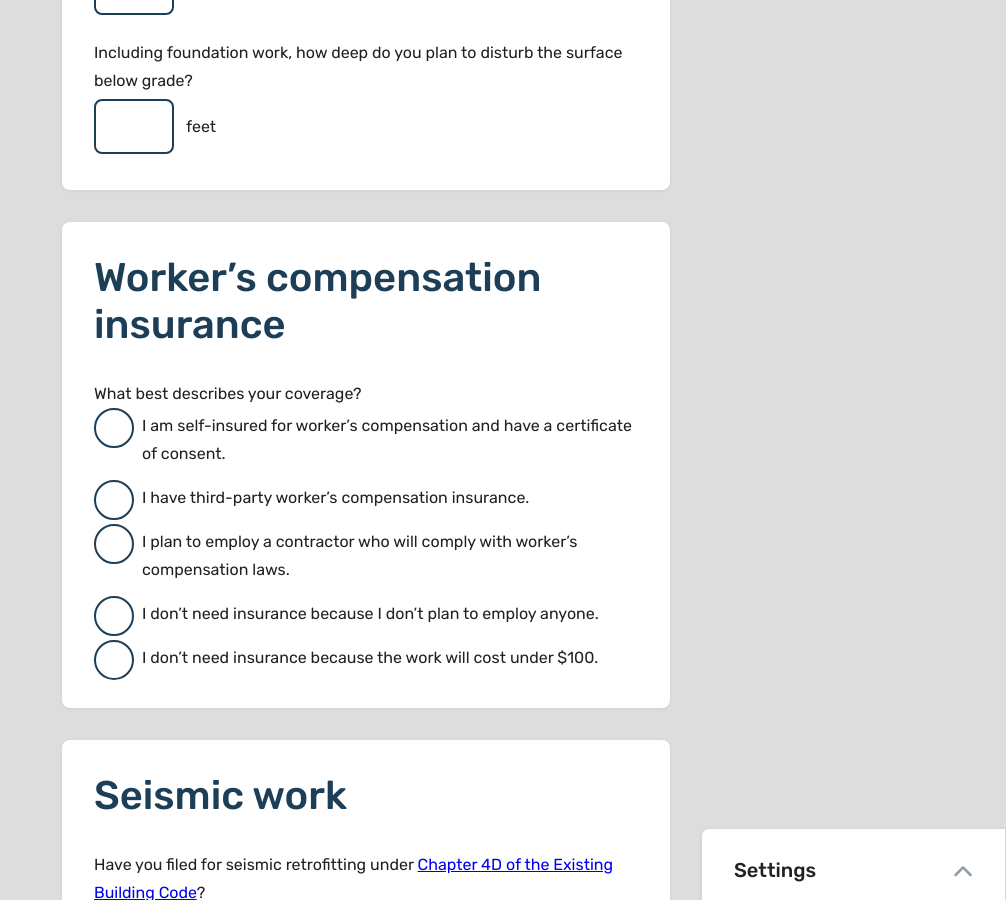
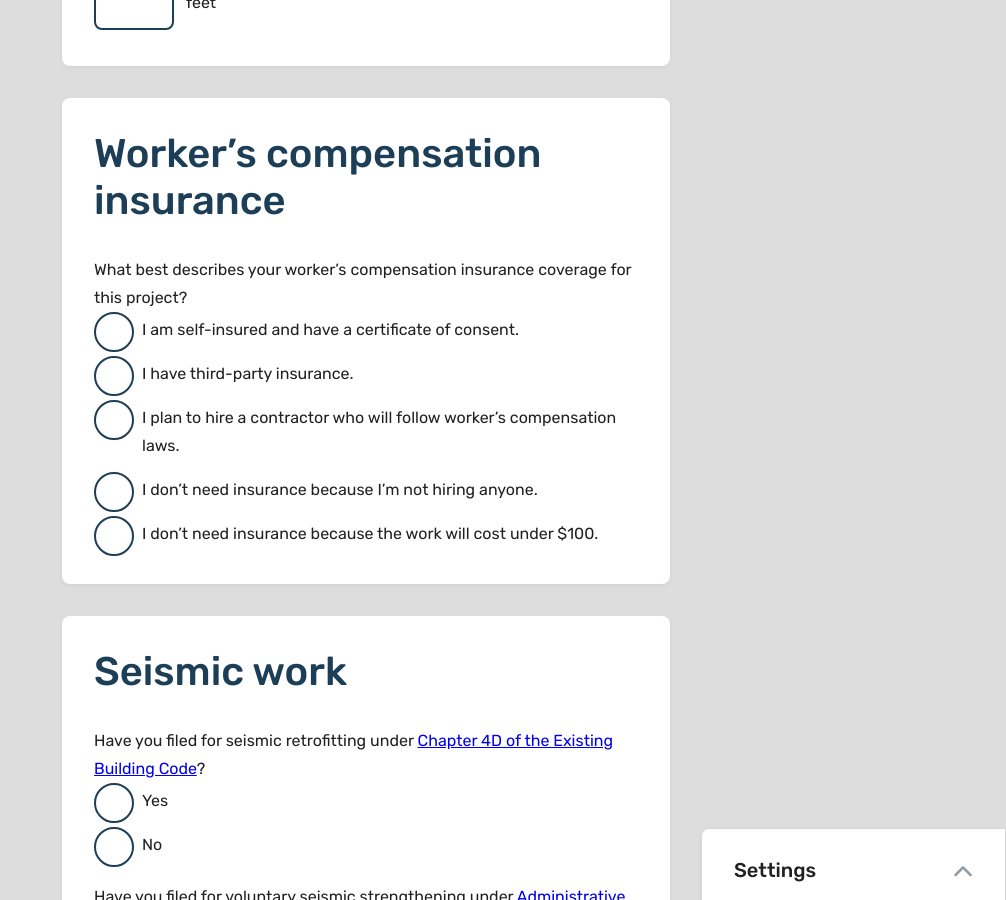
Before and after one commit to SFDigitalServices/form-jekyll, a Jekyll site: the page built from index.html, in a window 1280 px wide and 900 px high, scrolled down 5419 px. Shown: the whole window, without its empty margins (274-1280 px from the left). Built offline with Jekyll 4.4.1, drawn with Linux system fonts in a browser that asks for light colours; some of the changed lines change nothing that is shown; some of the changed text lies outside the part shown.

Commit message:
Copyedits

```diff
--- a/_data/form.yml
+++ b/_data/form.yml
@@ -15,14 +15,14 @@
   fields:
   - label: Name or DBA
 
+  - label: Mailing address
+    type: address
+
   - label: Phone number
     type: phone
 
   - label: Email address
     type: email
-
-  - label: Mailing address
-    type: address
 
   - label: Is the owner also building this ADU?
     type: radio
@@ -35,42 +35,15 @@
       hides: owner-builder
       shows: app-contact
 
-- title: Owner-Builder Disclosure Form
-  group: owner-builder
-  fields:
-  - label: >
-      We are providing you with an Owner-Builder Acknowledgment and Information Verification Form to make you aware of your responsibilities and possible risk you may incur by having this permit issued in your name as the Owner-Builder.  We will not issue a building permit until you have read and checked off your understanding of each provision. An agent of the owner cannot execute this notice unless you, the property owner, obtain the prior approval of the permitting authority.
-    type: paragraph
-
-  - type: checkbox
-    label: Read and check off each statement below to signify you understand or verify this information.
-    options:
-    - label: I understand a frequent practice of unlicensed persons is to have the property owner obtain an “Owner-Builder” building permit that erroneously implies that the property owner is providing his or her own labor and material personally. I, as an Owner-Builder, may be held liable and subject to serious financial risk for any injuries sustained by an unlicensed person and his or her employees while working on my property. My homeowner’s insurance may not provide coverage for those injuries. I am willfully acting as an Owner-Builder and am aware of the limits of my insurance coverage for injuries to workers on my property.
-    - label: I understand building permits are not required to be signed by property owners unless they are responsible for the construction and are not hiring a licensed Contractor to assume this responsibility.
-    - label: I understand as an “Owner-Builder” I am the responsible party of record on the permit. I understand that I may protect myself from potential financial risk by hiring a licensed Contractor and having the permit filed in his or her name instead of my own.
-    - label: I understand Contractors are required by law to be licensed and bonded in California and to list their license numbers on permits and contracts.
-    - label: I understand if I employ or otherwise engage any persons, other than California licensed Contractors, and the total value of my construction is at least five hundred dollars ($500), including labor and materials, I may be considered an “employer” under state and federal law.
-    - label: I understand if I am considered an “employer” under state and federal law, I must register with the state and federal government, withhold payroll taxes, provide workers’ compensation disability insurance, and contribute to unemployment compensation for each “employee.” I also understand my failure to abide by these laws may subject me to serious financial risk.
-    - label: I understand under California Contractors’ State License Law, an Owner-Builder who builds single-family residential structures cannot legally build them with the intent to offer them for sale, unless all work is performed by licensed subcontractors and the number of structures does not exceed four within any calendar year, or all of the work is performed under contract with a licensed general building Contractor.
-    - label: I understand as an Owner-Builder if I sell the property for which this permit is issued, I may be held liable for any financial or personal injuries sustained by any subsequent owner(s) that result from any latent construction defects in the workmanship or materials.
-    - label: I understand I may obtain more information regarding my obligations as an “employer” from the Internal Revenue Service, the United States Small Business Administration, the California Department of Benefit Payments, and the California Division of Industrial Accidents. I also understand I may contact the California Contractors’ State License Board (CSLB) at 1-800-321-CSLB (2752) or www.cslb.ca.gov for more information about licensed contractors.
-    - label: I am aware of and consent to an Owner-Builder building permit applied for in my name, and understand that I am the party legally and financially responsible for proposed construction activity at the project address.
-    - label: I agree that, as the party legally and financially responsible for this proposed construction activity, I will abide by all applicable laws and requirements that govern Owner-Builders as well as employers.
-    - label: I agree to notify the issuer of this form immediately of any additions, deletions, or changes to any of the information I have provided on this form. Licensed contractors are regulated by laws designed to protect the public. If you contract with someone who does not have a license, the Contractors’ State License Board may be unable to assist you with any financial loss you may sustain as a result of a complaint. Your only remedy against unlicensed Contractors may be in civil court. It is also important for you to understand that if an unlicensed Contractor or employee of that individual or firm is injured while working on your property, you may be held liable for damages. If you obtain a permit as Owner-Builder and wish to hire Contractors, you will be responsible for verifying whether or not those Contractors are properly licensed and the status of their workers’ compensation insurance coverage.
-
-  - type: paragraph
-    label: >
-      ~~Before a building permit can be issued, this form must be completed and signed by the property owner and returned to the agency responsible for issuing the permit.~~ *Note: A copy of the property owner’s driver’s license, form notarization, or other verification acceptable to the agency is required to be presented when the permit is issued to verify the property owner’s signature.*
-
-- title: Point of contact
-  description: Who should we contact while processing this application?
+- title: Contact Information
+  description: Who should we talk to when working on your application?
   group: app-contact
   fields:
   - label: Name
 
   - label: Title
 
-  - label: Relationship to the owner
+  - label: Relationship to owner
     type: radio
     other: true
     options:
@@ -91,7 +64,7 @@
 
   - group: contact-org
     fields:
-    - label: Name of firm / organization
+    - label: Name of organization
 
     - label: Mailing address
       type: address
@@ -102,15 +75,18 @@
     - label: Email
       type: email
 
-- title: About the project
+- title: Your property
   fields:
-  - label: What's the address? (Don't add the city and state here)
+  - label: Property address
     type: address
+    address-fields:
+    - 'street'
+    - 'zip'
 
   - label: Describe the ADUs per ordinance number.
     type: textarea
 
-  - label: Please provide a detailed description of the work that will be covered under this application.
+  - label: Please describe the work you are proposing in detail.
     type: textarea
     helptext: If applicable, list any special authorizations or changes to the Planning Code or Zoning Maps.
 
@@ -306,21 +282,21 @@
 
 - title: Worker's compensation insurance
   fields:
-  - label: What best describes your coverage?
+  - label: What best describes your worker's compensation insurance coverage for this project?
     type: radio
     options:
-    - label: "I am self-insured for worker's compensation and have a certificate of consent."
+    - label: "I am self-insured and have a certificate of consent."
       hides: comp-II
       shows: comp-I
 
-    - label: "I have third-party worker's compensation insurance."
+    - label: "I have third-party insurance."
       shows: comp-II
 
-    - label: "I plan to employ a contractor who will comply with worker's compensation laws."
+    - label: "I plan to hire a contractor who will follow worker's compensation laws."
       hides: comp-II
       shows: comp-V
 
-    - label: "I don't need insurance because I don't plan to employ anyone."
+    - label: "I don't need insurance because I'm not hiring anyone."
       hides: comp-II
       shows: comp-IV
 
@@ -474,6 +450,33 @@
     - label: >
        I certify as the owner (or the agent for the owner) that in the performance of the work for which this permit is issued, I will employ a contractor who complies with the workers' compensation laws of California and who, prior to the commencement of any work, will file a completed copy of this form with the Central Permit Bureau.
       type: checkbox
+
+- title: Owner-Builder Disclosure Form
+  group: owner-builder
+  fields:
+  - label: >
+      We are providing you with an Owner-Builder Acknowledgment and Information Verification Form to make you aware of your responsibilities and possible risk you may incur by having this permit issued in your name as the Owner-Builder.  We will not issue a building permit until you have read and checked off your understanding of each provision. An agent of the owner cannot execute this notice unless you, the property owner, obtain the prior approval of the permitting authority.
+    type: paragraph
+
+  - type: checkbox
+    label: Read and check off each statement below to signify you understand or verify this information.
+    options:
+    - label: I understand a frequent practice of unlicensed persons is to have the property owner obtain an “Owner-Builder” building permit that erroneously implies that the property owner is providing his or her own labor and material personally. I, as an Owner-Builder, may be held liable and subject to serious financial risk for any injuries sustained by an unlicensed person and his or her employees while working on my property. My homeowner’s insurance may not provide coverage for those injuries. I am willfully acting as an Owner-Builder and am aware of the limits of my insurance coverage for injuries to workers on my property.
+    - label: I understand building permits are not required to be signed by property owners unless they are responsible for the construction and are not hiring a licensed Contractor to assume this responsibility.
+    - label: I understand as an “Owner-Builder” I am the responsible party of record on the permit. I understand that I may protect myself from potential financial risk by hiring a licensed Contractor and having the permit filed in his or her name instead of my own.
+    - label: I understand Contractors are required by law to be licensed and bonded in California and to list their license numbers on permits and contracts.
+    - label: I understand if I employ or otherwise engage any persons, other than California licensed Contractors, and the total value of my construction is at least five hundred dollars ($500), including labor and materials, I may be considered an “employer” under state and federal law.
+    - label: I understand if I am considered an “employer” under state and federal law, I must register with the state and federal government, withhold payroll taxes, provide workers’ compensation disability insurance, and contribute to unemployment compensation for each “employee.” I also understand my failure to abide by these laws may subject me to serious financial risk.
+    - label: I understand under California Contractors’ State License Law, an Owner-Builder who builds single-family residential structures cannot legally build them with the intent to offer them for sale, unless all work is performed by licensed subcontractors and the number of structures does not exceed four within any calendar year, or all of the work is performed under contract with a licensed general building Contractor.
+    - label: I understand as an Owner-Builder if I sell the property for which this permit is issued, I may be held liable for any financial or personal injuries sustained by any subsequent owner(s) that result from any latent construction defects in the workmanship or materials.
+    - label: I understand I may obtain more information regarding my obligations as an “employer” from the Internal Revenue Service, the United States Small Business Administration, the California Department of Benefit Payments, and the California Division of Industrial Accidents. I also understand I may contact the California Contractors’ State License Board (CSLB) at 1-800-321-CSLB (2752) or www.cslb.ca.gov for more information about licensed contractors.
+    - label: I am aware of and consent to an Owner-Builder building permit applied for in my name, and understand that I am the party legally and financially responsible for proposed construction activity at the project address.
+    - label: I agree that, as the party legally and financially responsible for this proposed construction activity, I will abide by all applicable laws and requirements that govern Owner-Builders as well as employers.
+    - label: I agree to notify the issuer of this form immediately of any additions, deletions, or changes to any of the information I have provided on this form. Licensed contractors are regulated by laws designed to protect the public. If you contract with someone who does not have a license, the Contractors’ State License Board may be unable to assist you with any financial loss you may sustain as a result of a complaint. Your only remedy against unlicensed Contractors may be in civil court. It is also important for you to understand that if an unlicensed Contractor or employee of that individual or firm is injured while working on your property, you may be held liable for damages. If you obtain a permit as Owner-Builder and wish to hire Contractors, you will be responsible for verifying whether or not those Contractors are properly licensed and the status of their workers’ compensation insurance coverage.
+
+  - type: paragraph
+    label: >
+      ~~Before a building permit can be issued, this form must be completed and signed by the property owner and returned to the agency responsible for issuing the permit.~~ *Note: A copy of the property owner’s driver’s license, form notarization, or other verification acceptable to the agency is required to be presented when the permit is issued to verify the property owner’s signature.*
 
 - title: Let's find out if you need to submit more forms.
   fields:
```
